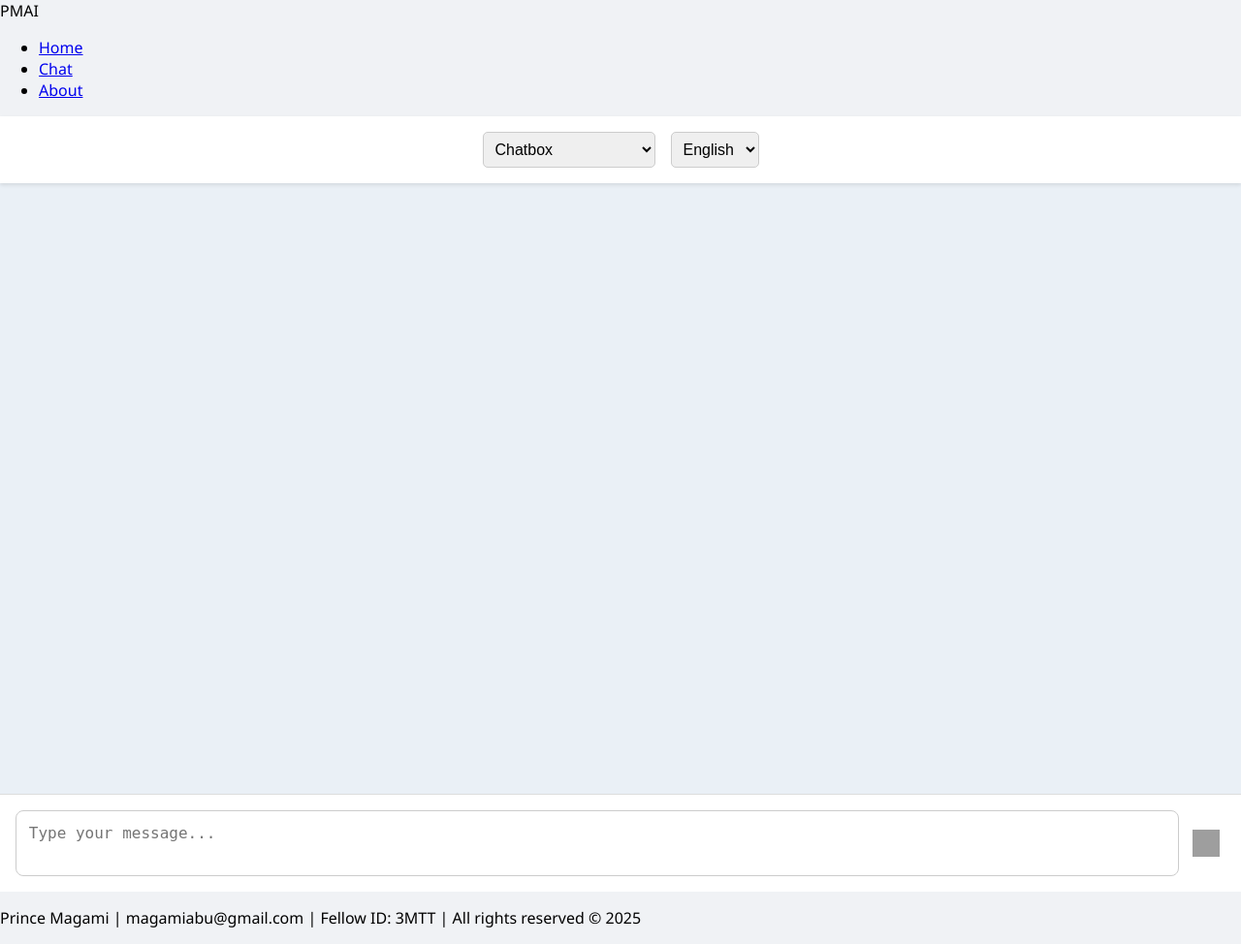
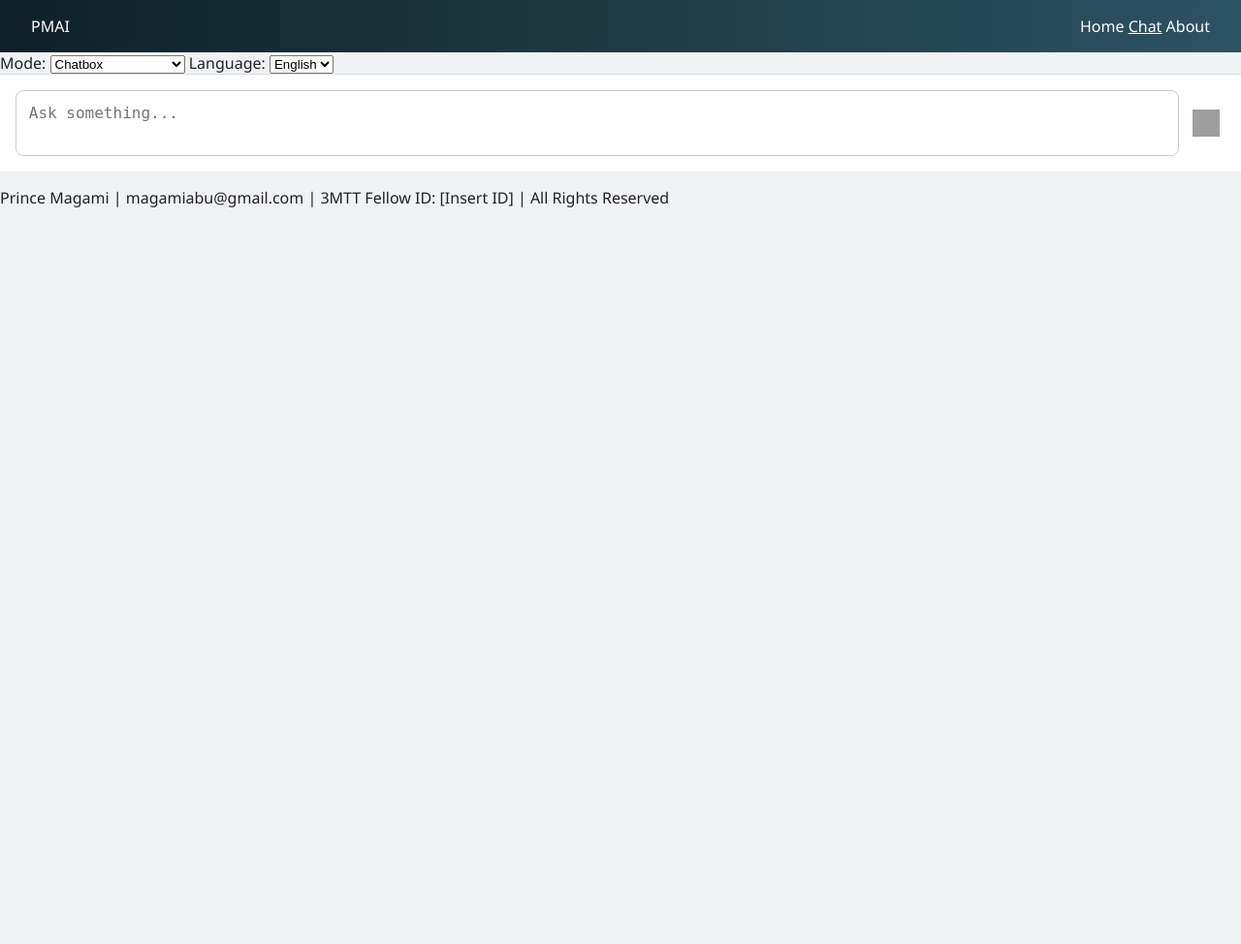
Before and after one commit to Prince-Magami/PMAI, a Python web app: template templates/chat.html in a window 1280 px wide. Shown: the whole page at 97% size. After the commit the page ends 214 px from the top, so only its background shows below. Run offline with Jinja, Linux system fonts and the light colour scheme; the template is opened without the code that fills it, so the values that code supplies are empty; grey boxes are pictures that could not be loaded.

Commit message:
Update chat.html

```diff
--- a/templates/chat.html
+++ b/templates/chat.html
@@ -3,48 +3,60 @@
   <head>
     <meta charset="UTF-8" />
     <meta name="viewport" content="width=device-width, initial-scale=1.0" />
-  <title>PMAI - Chat</title>
-  <link rel="stylesheet" href="./static/css/chat.css" />
-  <script defer src="./static/js/chat.js"></script>
+    <title>Chat | PMAI</title>
+    <link rel="stylesheet" href="/css/style.css" />
+    <link rel="stylesheet" href="/css/chat.css" />
+    <script defer src="/js/chat.js"></script>
   </head>
   <body>
-  <header class="navbar">
-    <div class="logo">PMAI</div>
-    <nav>
-      <ul>
-        <li><a href="index.html">Home</a></li>
-        <li><a href="chat.html" class="active">Chat</a></li>
-        <li><a href="about.html">About</a></li>
-      </ul>
+    <nav class="navbar">
+      <div class="nav-left"><a href="/">PMAI</a></div>
+      <div class="nav-right">
+        <a href="/">Home</a>
+        <a href="/chat.html" class="active">Chat</a>
+        <a href="/about.html">About</a>
+      </div>
     </nav>
-  </header>
 
-  <main class="chat-wrapper">
-    <div class="controls">
-      <select id="mode">
-        <option value="chat" selected>Chatbox</option>
-        <option value="scam">Email/Link Scanner</option>
+    <section class="mode-bar">
+      <label for="mode-select">Mode:</label>
+      <select id="mode-select">
+        <option value="chat">Chatbox</option>
+        <option value="scan">Email/Link Scanner</option>
         <option value="edu">Academic Assistant</option>
-        <option value="cyber">Cyber Tips</option>
+        <option value="cyber">Cybersecurity Tips</option>
       </select>
-      <select id="language">
+
+      <label for="lang-toggle">Language:</label>
+      <select id="lang-toggle">
         <option value="english" selected>English</option>
         <option value="pidgin">Pidgin</option>
       </select>
+    </section>
+
+    <main class="chat-container">
+      <div id="chat-thread" class="chat-thread">
+        <!-- Chat messages will go here -->
       </div>
 
-    <div id="chat-log" class="chat-log"></div>
-
       <form id="chat-form" class="chat-form">
-      <textarea id="chat-input" placeholder="Type your message..." rows="1"></textarea>
+        <textarea
+          id="chat-input"
+          placeholder="Ask something..."
+          rows="1"
+          required
+        ></textarea>
         <button type="submit" class="send-btn">
-        <img src="./static/assets/send-icon.svg" alt="Send" />
+          <img src="/assets/send-icon.svg" alt="Send" />
         </button>
       </form>
     </main>
 
-  <footer class="footer">
-    <p>Prince Magami | magamiabu@gmail.com | Fellow ID: 3MTT | All rights reserved &copy; 2025</p>
+    <footer>
+      <p>
+        Prince Magami | magamiabu@gmail.com | 3MTT Fellow ID: [Insert ID] | All
+        Rights Reserved
+      </p>
     </footer>
   </body>
 </html>
```
Lines whose indentation alone changed are shown as unchanged.
